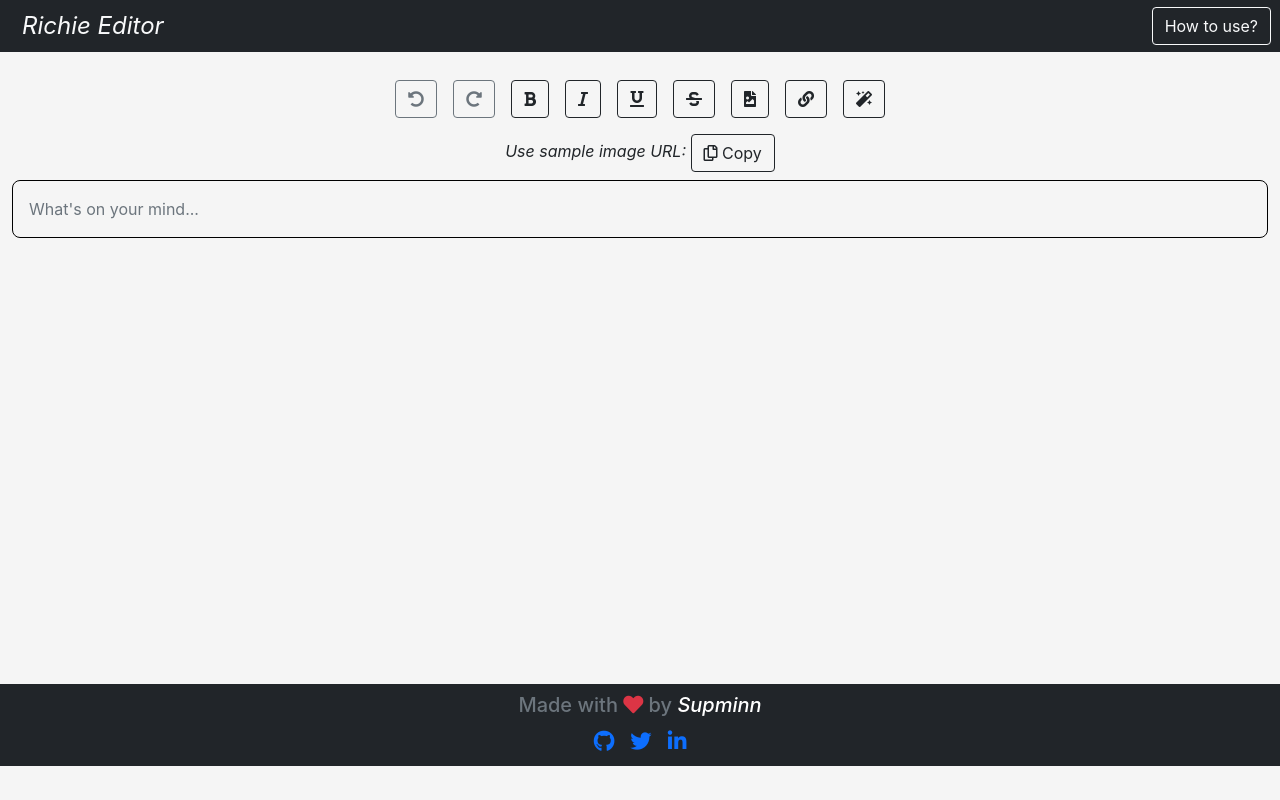
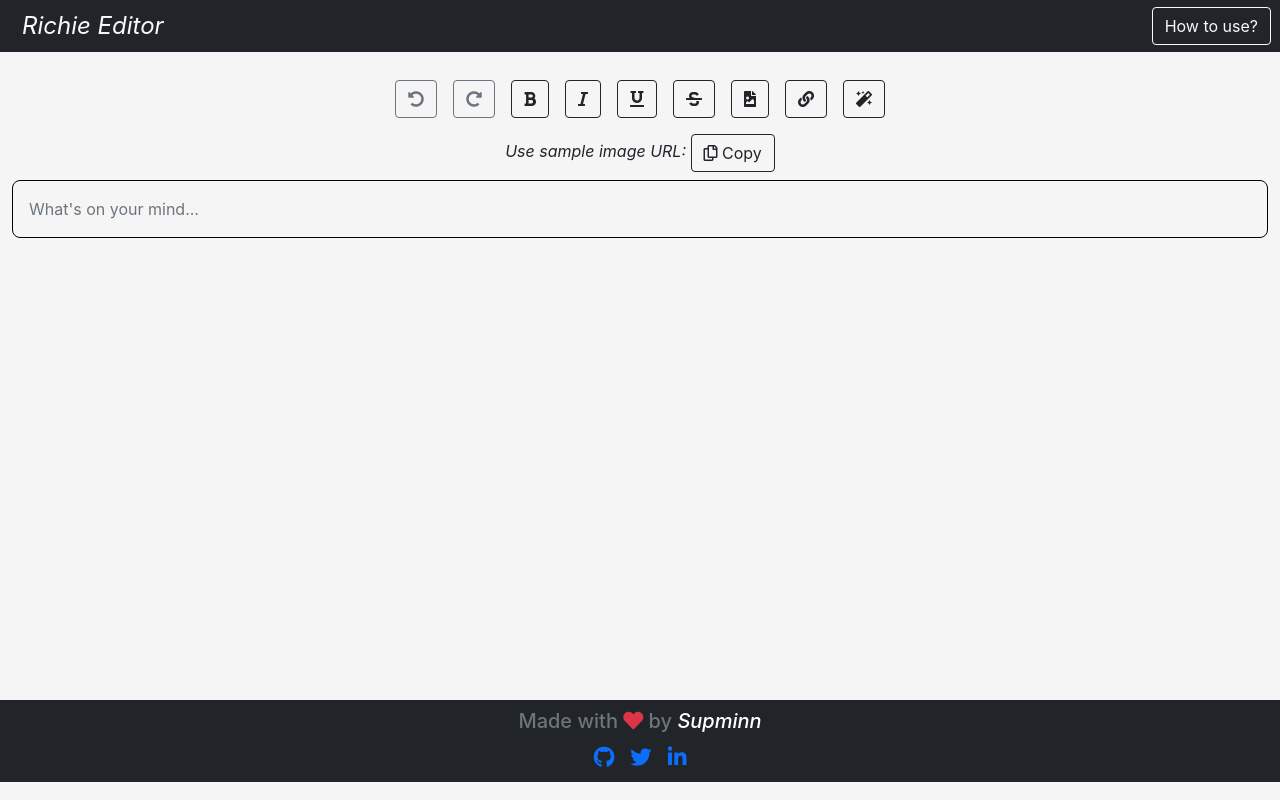
Before and after one commit to supminn/olvy_text_editor, a React (Create React App) app: page / in a window 1280 px wide. Built offline with nearby package versions, Linux system fonts and the light colour scheme.

Commit message:
fix: footer initial position

```diff
--- a/src/App.css
+++ b/src/App.css
@@ -16,7 +16,7 @@
 }
 
 .main-container {
-  min-height: 78vh;
+  min-height: 80vh;
 }
 
 .editor-container {
```
